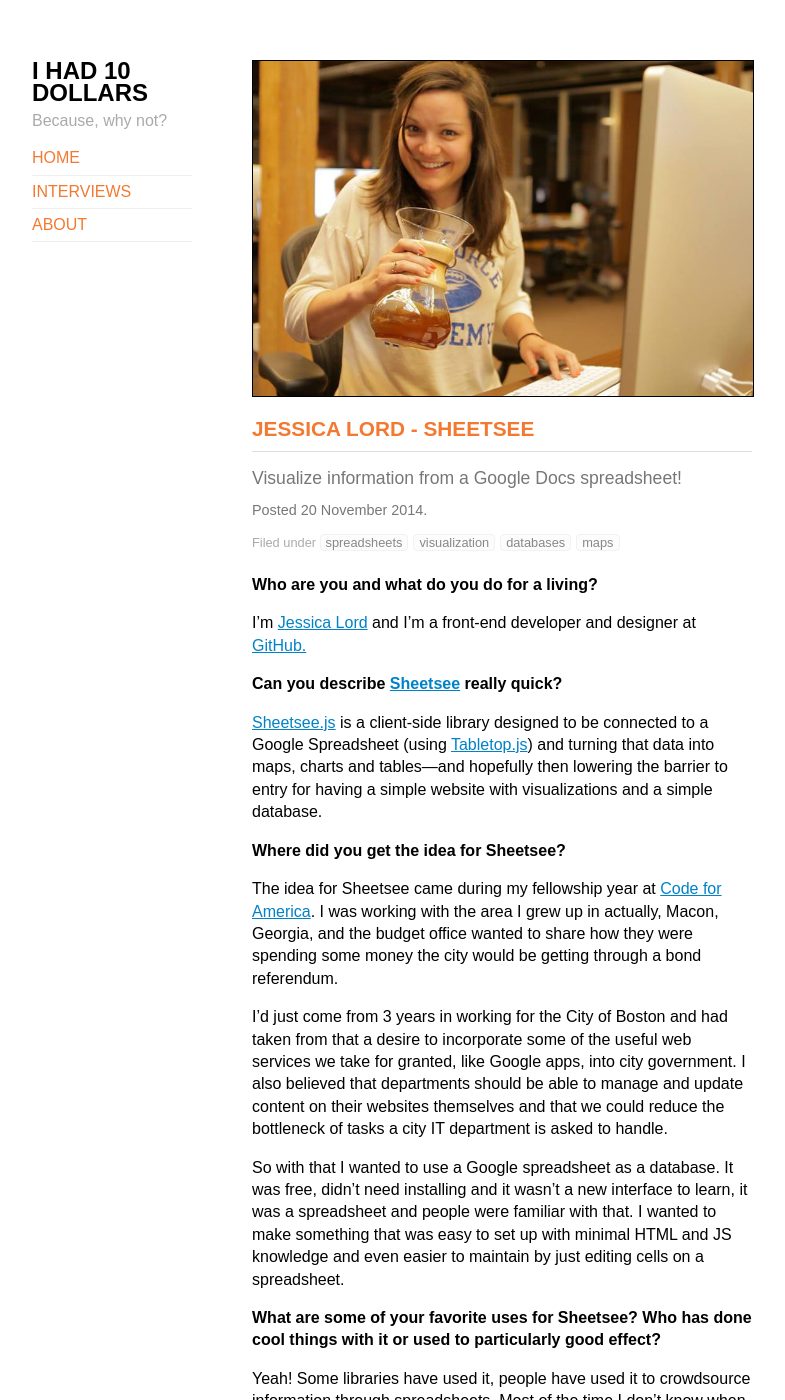
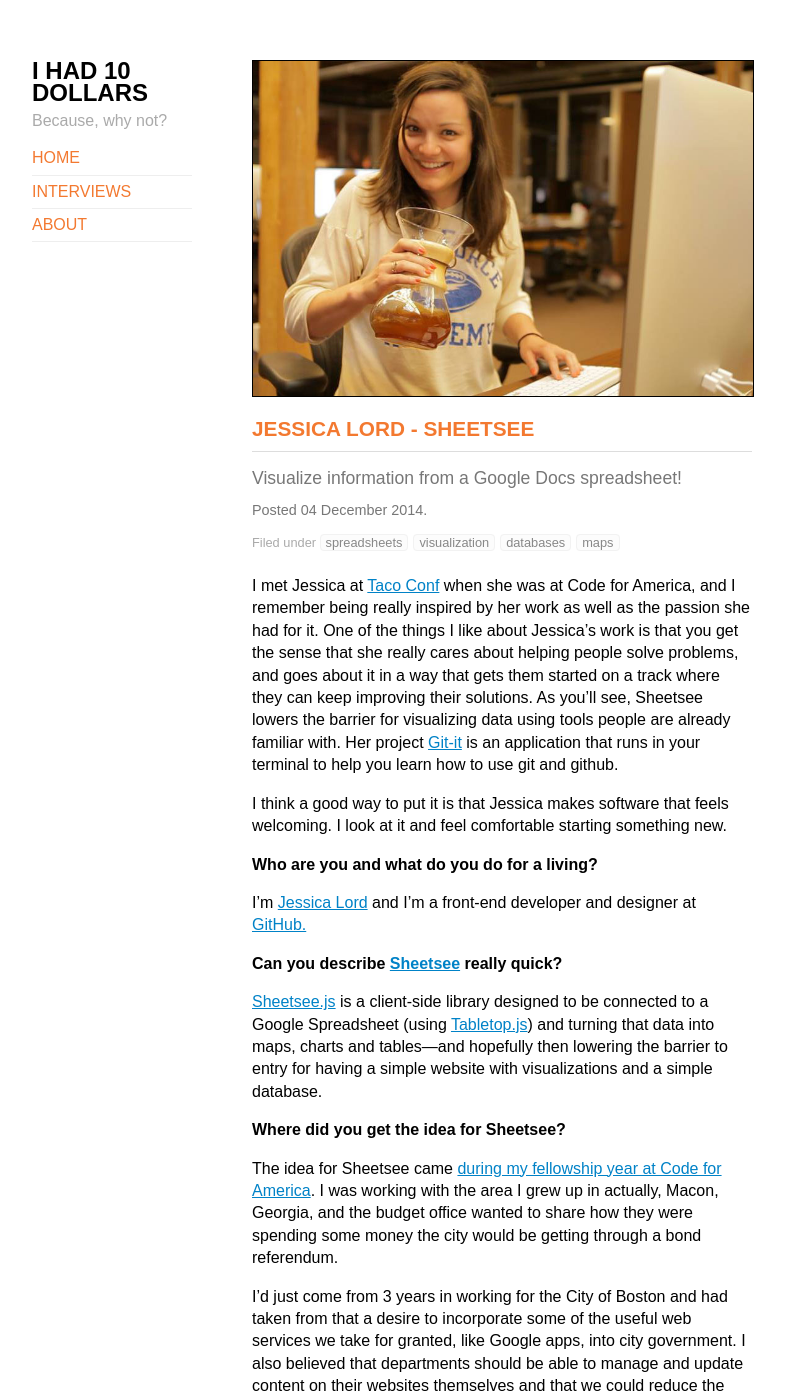
Before and after one commit to 10dollars/tendollars.github.io.raw, a Jekyll site: the page built from _posts/2014-12-04-jessica-lord.md, in a window 1280 px wide and 1400 px high. Shown: the whole window, without its empty margins (248-1033 px from the left). Built offline with Jekyll 4.4.1, drawn with Linux system fonts in a browser that asks for light colours.

Commit message:
build jlord

```diff
--- a/_posts/2014-11-20-jessica-lord.md
+++ b/_posts/2014-12-04-jessica-lord.md
@@ -5,6 +5,11 @@
 summary: Visualize information from a Google Docs spreadsheet!
 categories: [spreadsheets, visualization, databases, maps]
 ---
+
+I met Jessica at [Taco Conf](http://tacoconf.com/) when she was at Code for America, and I remember being really inspired by her work as well as the passion she had for it. One of the things I like about Jessica's work is that you get the sense that she really cares about helping people solve problems, and goes about it in a way that gets them started on a track where they can keep improving their solutions. As you'll see, Sheetsee lowers the barrier for visualizing data using tools people are already familiar with. Her project [Git-it](https://github.com/jlord/git-it) is an application that runs in your terminal to help you learn how to use git and github.
+
+I think a good way to put it is that Jessica makes software that feels welcoming. I look at it and feel comfortable starting something new.
+
 
 #### Who are you and what do you do for a living?
 
@@ -18,7 +23,7 @@
 
 #### Where did you get the idea for Sheetsee?
 
-The idea for Sheetsee came during my fellowship year at [Code for America](http://www.codeforamerica.org/). I was working with the area I grew up in actually, Macon, Georgia, and the budget office wanted to share how they were spending some money the city would be getting through a bond referendum.
+The idea for Sheetsee came [during my fellowship year at Code for America](https://www.youtube.com/watch?v=Q76bKK229aM). I was working with the area I grew up in actually, Macon, Georgia, and the budget office wanted to share how they were spending some money the city would be getting through a bond referendum.
 
 I’d just come from 3 years in working for the City of Boston and had taken from that a desire to incorporate some of the useful web services we take for granted, like Google apps, into city government. I also believed that departments should be able to manage and update content on their websites themselves and that we could reduce the bottleneck of tasks a city IT department is asked to handle.
 
```
Also changed, not shown: 11 other files.
